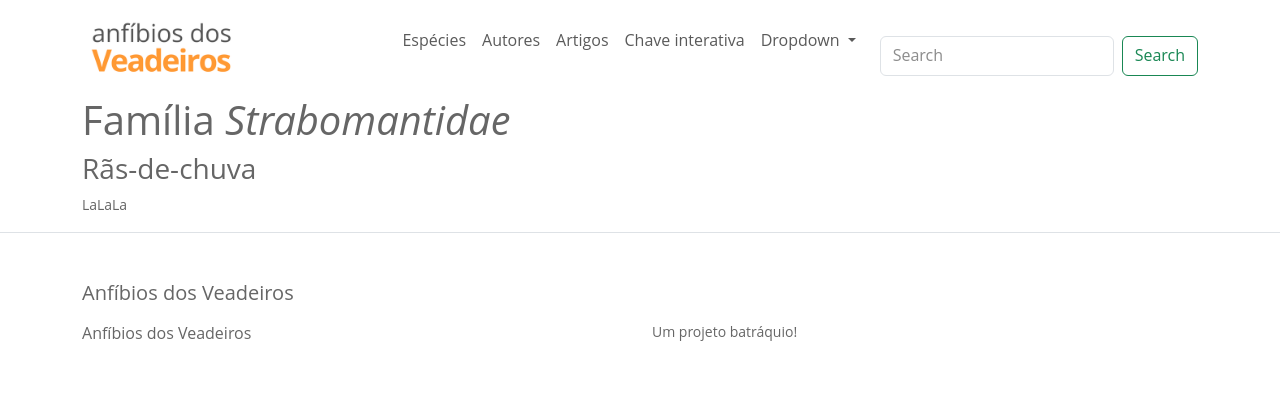
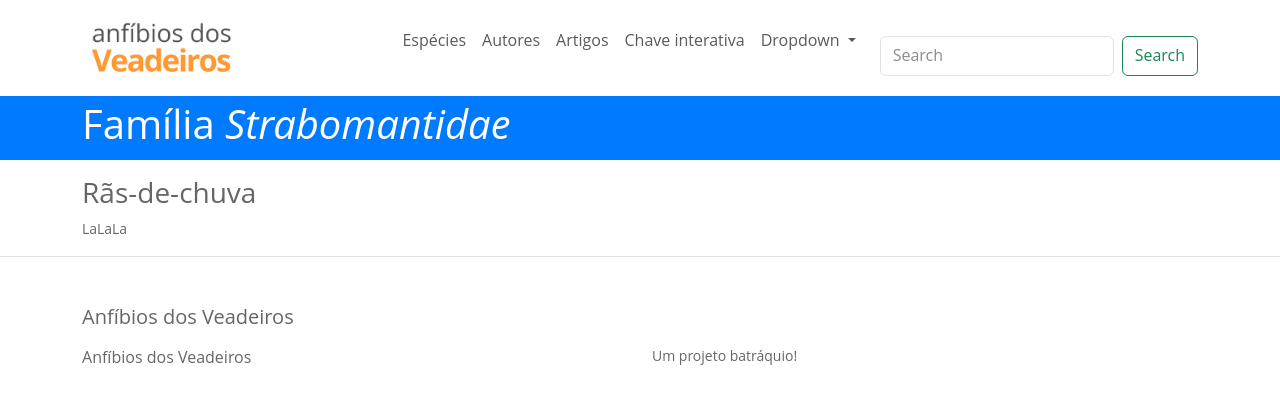
Before and after one commit to pedrosiracusa/guia_anuros_chapada, a Jekyll site: the page built from familias/strabomantidae.md, in a window 1280 px wide. Shown: the top 404 px of the page. Built offline with Jekyll 4.4.1, drawn with Linux system fonts in a browser that asks for light colours; our own code applies the rules of GitHub Pages for plain Markdown files.

Commit message:
style(geral): Revisões de interface

```diff
--- a/_layouts/family_page.html
+++ b/_layouts/family_page.html
@@ -19,15 +19,14 @@ layout: base
   </div>
 </div>
 
+<div class="py-1 mb-3" style="background-color:{{ family.color }}; color:white;">
+  <div class="container">
+    <h1>Família <i>{{ family.scientificName | escape }}</i></h1>
+  </div>
+</div>
 <!-- Page content -->
 <div class="container page-content">
     <article>
-
-        <div class="row">
-          <div class="col">
-            <h1>Família <i>{{ family.scientificName | escape }}</i></h1>
-          </div>
-        </div>
 
         {{ content }}
 
--- a/index.html
+++ b/index.html
@@ -8,8 +8,8 @@ title: home
   <div class="container h-100">
     <div class="row h-100 align-items-center" >
       <div class="col-md-6 col-xl-5 d-flex flex-column">
-        <h1 class="font-weight-light" style="line-height:1.1em;">Anfíbios dos <span class="font-weight-bold" style="font-size:112%; color:#e08f1b;">Veadeiros</span></h1>
-        <h3 class="mt-5 text-uppercase font-weight-light">Guia de Identificação</h3>
+        <img class="img-fluid col-10 col-md-12" src="{{site.baseurl}}/assets/img/anfibios_veadeiros_header.png">
+        <h3 class="mt-0 ms-5 text-uppercase font-weight-light">Guia de Identificação</h3>
         <!-- This does NOT SHOW in mobile layouts -->
         <div class= "d-none d-md-block">
           <h4 style="margin-top:10em;"><a class="text-decoration-none font-weight-bold" href="especies">> Conheça as espécies</a></h4>
```
